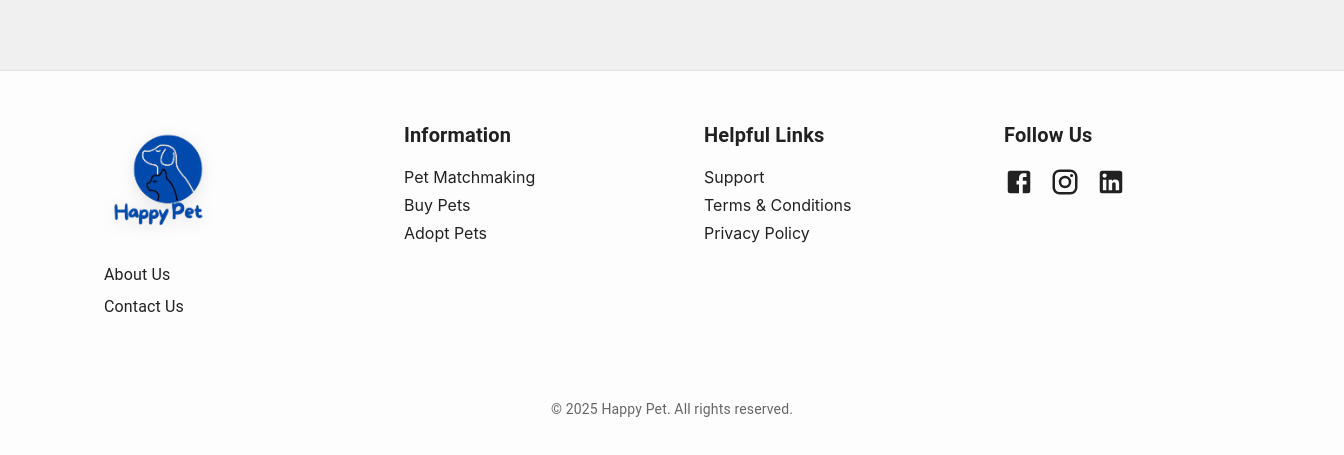
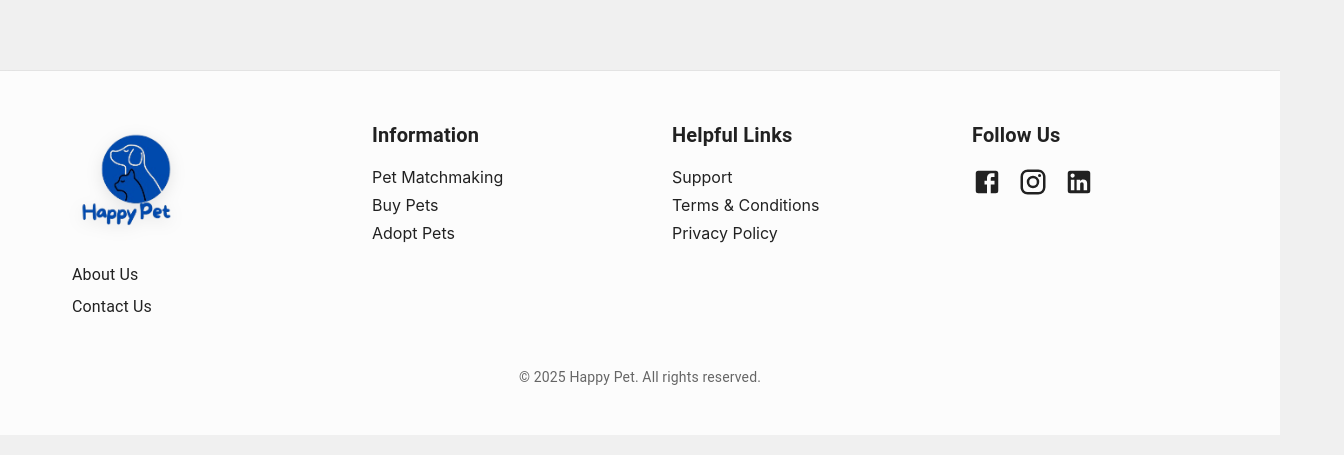
Before and after one commit to vihangajayasuriya446/Happy-Pet-Frontend, a React (Vite) app: page /dialog-payment in a window 1280 px wide. Shown: the part 864-1319 px from the top of the page, 1344 px wide, since content can reach past the window. Built offline with nearby package versions, Linux system fonts and the light colour scheme; no server answers.

Commit message:
fixed right corner blank issue

```diff
--- a/src/Footer.tsx
+++ b/src/Footer.tsx
@@ -6,31 +6,19 @@ const Footer = () => {
     <Box
       component="footer"
       sx={{
-        bgcolor: "rgba(255, 255, 255, 0.8)",
+        bgcolor: "rgba(255, 255, 255, 0.8)", // Semi-transparent background
         py: 6,
         px: { xs: 2, sm: 4 },
         mt: 8,
         borderTop: "1px solid rgba(0, 0, 0, 0.1)",
-        backdropFilter: "blur(10px)",
-        minHeight: "300px",
+        backdropFilter: "blur(10px)", // Glass morphism effect
+        minHeight: "300px", // Standard height for footer
         display: "flex",
         flexDirection: "column",
         justifyContent: "space-between",
         width: "100vw", // Ensure full viewport width
-        position: "relative", // Needed for proper backdrop filter
-        left: 0, // Align to left edge
-        right: 0, // Align to right edge
-        overflow: "hidden", // Prevent any overflow issues
-        "&::before": { // Glass morphism enhancement
-          content: '""',
-          position: "absolute",
-          top: 0,
-          left: 0,
-          right: 0,
-          bottom: 0,
-          backgroundColor: "rgba(255, 255, 255, 0.15)",
-          zIndex: -1,
-        }
+        marginLeft: "calc(-50vw + 50%)", // Center the footer properly
+        boxSizing: "border-box", // Include padding in width calculation
       }}
     >
       <Grid
@@ -39,11 +27,7 @@ const Footer = () => {
         maxWidth="lg"
         mx="auto"
         justifyContent="space-between"
-        sx={{
-          width: "100%", // Ensure grid takes full width
-          position: "relative", // Ensure content stays above background
-          zIndex: 1 // Ensure content stays above background
-        }}
+        width="100%"
       >
         {/* Logo & Basic Links */}
         <Grid item xs={12} sm={3} textAlign={{ xs: "center", sm: "left" }}>
@@ -231,7 +215,7 @@ const Footer = () => {
       </Grid>
 
       {/* Copyright Section */}
-      <Box textAlign="center" mt={5} sx={{ position: "relative", zIndex: 1 }}>
+      <Box textAlign="center" mt={5}>
         <Typography
           variant="body2"
           sx={{ color: "text.secondary", fontSize: "0.875rem" }}
```
